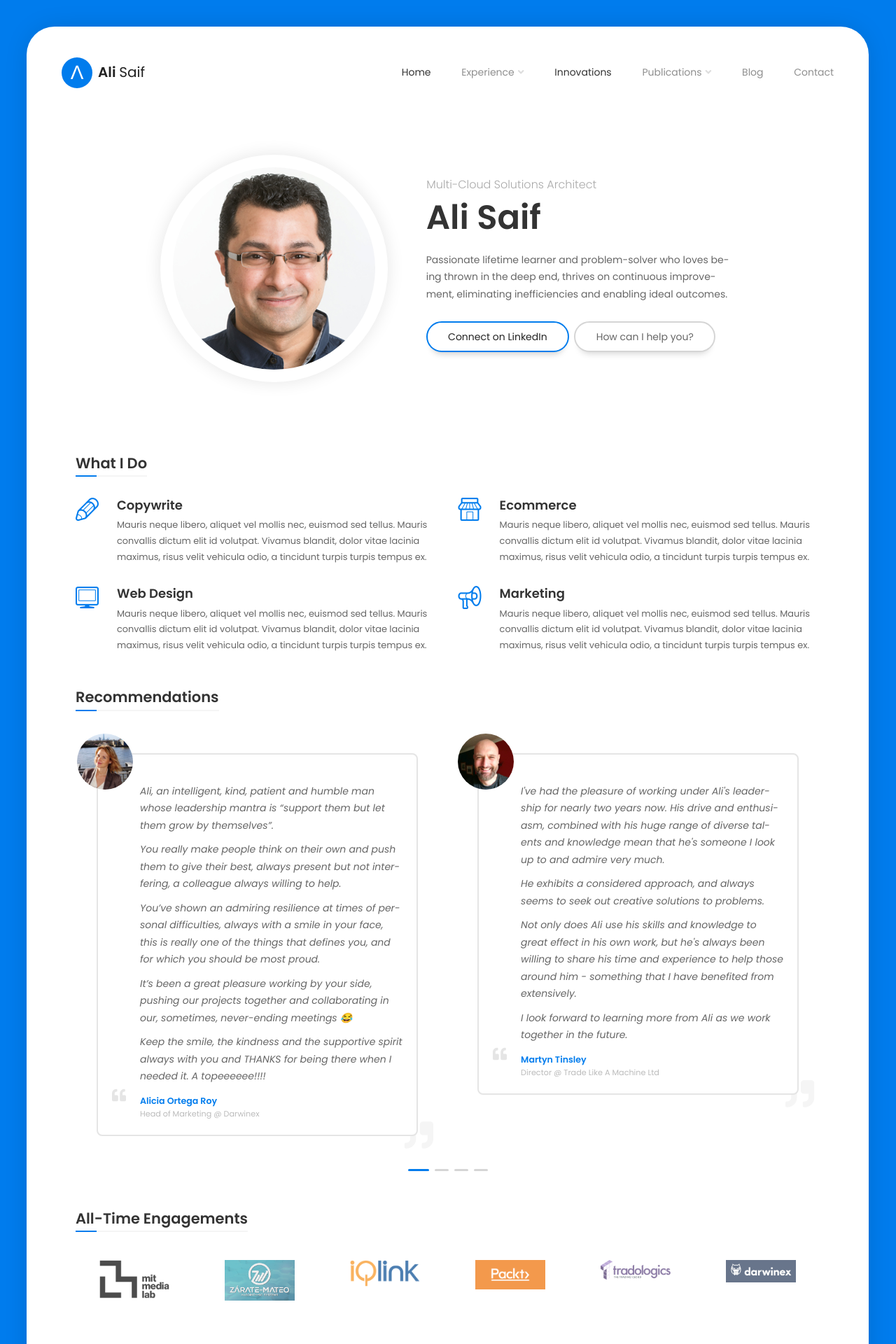
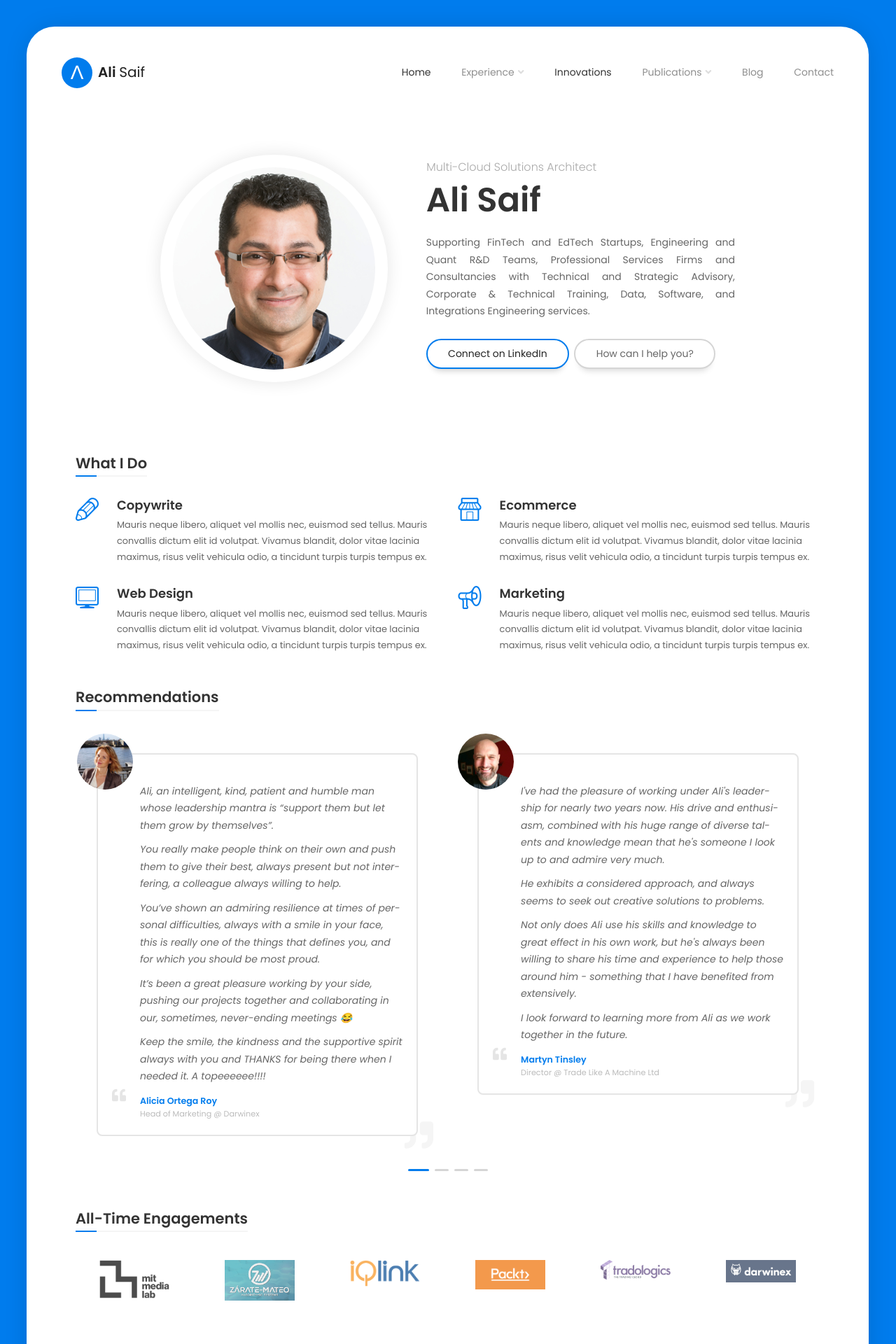
Before and after one commit to integracore2/integracore2.github.io, a Jekyll site: the page built from index.md, in a window 1280 px wide. Shown: the top 1920 px of the page at 70% size. Built offline with Jekyll 4.4.1, drawn with Linux system fonts in a browser that asks for light colours.

Commit message:
added revised bio text as bio2 to config.yml

```diff
--- a/_config.yml
+++ b/_config.yml
@@ -7,6 +7,7 @@ google_analytics:
 # theme: jekyll-theme-integracore2-light
 author:
     name: Ali Saif
+    bio2: Supporting FinTech and EdTech Startups, Engineering and Quant R&D Teams, Professional Services Firms and Consultancies with Technical and Strategic Advisory, Corporate & Technical Training, Data, Software, and Integrations Engineering services.
     bio: Passionate lifetime learner and problem-solver who loves being thrown in the deep end, thrives on continuous improvement, eliminating inefficiencies and enabling ideal outcomes.
     darwin_plf: https://www.darwinex.com/darwin/PLF?detail_view=true
     darwin_lzl: https://www.darwinex.com/darwin/LZL?detail_view=true
--- a/index.md
+++ b/index.md
@@ -33,7 +33,7 @@ permalink: /
                             </div>
 
                             <h1>{{ site.author.name }}</h1>
-                            <p>{{ site.author.bio }}</p>
+                            <p align="justify">{{ site.author.bio2 }}</p>
 
                             <div class="home-buttons">
                               <a href="{{ site.author.linkedin }}" target="_blank" class="btn btn-primary">Connect on LinkedIn</a>
```
